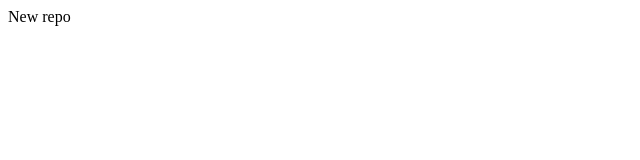
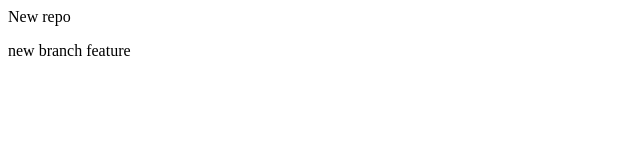
Before and after one commit to AdityaSingh-12/2nd-repo, a plain HTML site: page index.html in a window 1280 px wide. Shown: the whole page, without its empty margins (0-640 px from the left). Drawn offline with Linux system fonts and the light colour scheme.

Commit message:
new feature

```diff
--- a/index.html
+++ b/index.html
@@ -1 +1,2 @@
 <p>New repo</p>
+<p>new branch feature</p>
```
